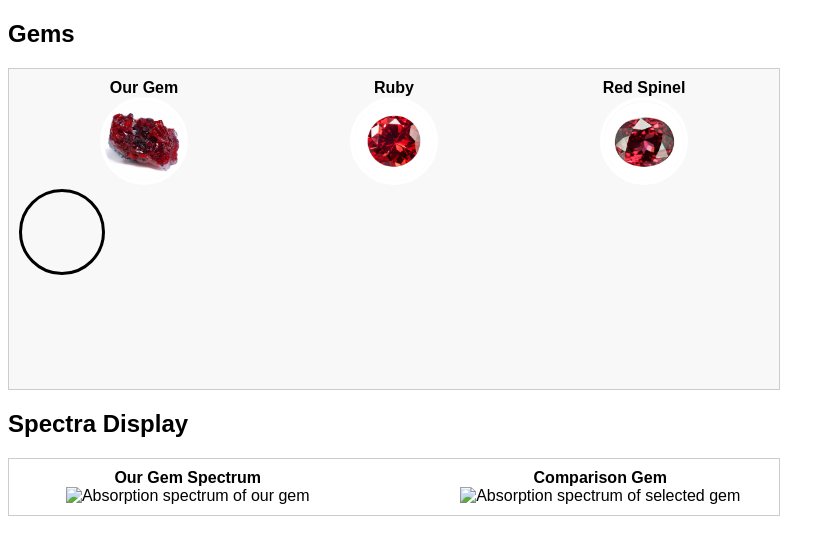
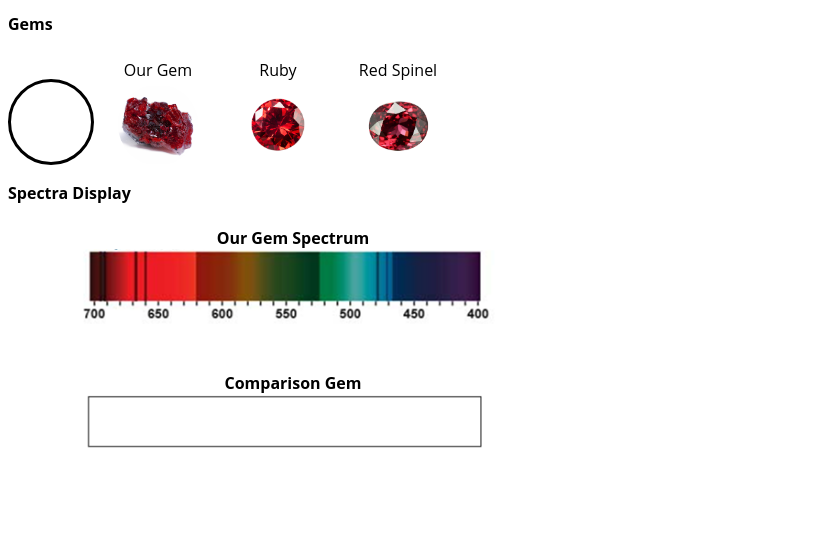
Before and after one commit to hannah-hauan/widget-spectroscope, a plain HTML site: page index.html in a window 1280 px wide. Shown: the whole page, without its empty margins (0-835 px from the left). Drawn offline with Linux system fonts and the light colour scheme.

Commit message:
lots of updates

```diff
--- a/index.html
+++ b/index.html
@@ -1,74 +1,34 @@
-<!-- <!DOCTYPE html>
-<html lang="en">
-<head>
-    <meta charset="UTF-8">
-    <meta name="viewport" content="width=device-width, initial-scale=1.0">
-    <title>Document</title>
-    <link rel="stylesheet" href="/styles.css">
-</head>
-<body>
-    <section class="gems">
-        <h2>Gems</h2>
-
-    <div class="gem-container">
-    <div class="gem" tabindex="0" role="button" aria-label="Ruby" data-spectrum="ruby-spectrum">
-        <h3>Our Gem</h3>
-        <img src="/images/ruby2.png" alt="Mystery gemstone">
-    </div>
-    <div class="gem" tabindex="0" role="button" aria-label="Ruby" data-spectrum="ruby-spectrum">
-        <h3>Ruby</h3>
-        <img src="/images/rubyCut.png" alt="Ruby gemstone">
-    </div>
-    <div class="gem" tabindex="0" role="button" aria-label="Red Spinel" data-spectrum="spinel-spectrum">
-        <h3>Red Spinel</h3>
-        <img src="/images/spinelCut.png" alt="Red Spinel gemstone">
-  </div>
-   </section>
-  <div class="spectroscope" tabindex="0" aria-label="Draggable spectroscope" id="spectroscope" role="img" aria-label="Spectroscope tool" tabindex="0">
-    <div class="lens"></div>
-  </div>
-
-  <section class="spectra">
-    <h2>Spectra Display</h2>
-    <div class="spectra-display">
-        <div class="spectrum">
-        <h3>Our Gem</h3>
-        <img src="our-gem-spectrum.jpg" alt="Absorption spectrum of our gem">
-        </div>
-        <div class="spectrum" id="comparison-spectrum">
-        <h3>Comparison Gem</h3>
-        <img src="" alt="Absorption spectrum of selected gem">
-        </div>
-  </div>
-  </section>
-  <script src="/spectroscope.js"></script>
-</body>
-</html>
- -->
-
  <!DOCTYPE html>
  <html lang="en">
  <head>
  <meta charset="UTF-8">
  <title>Gem Spectra Display</title>
  <style>
+
+  html {
+    max-width: 600px;
+  }
+
    body {
-     font-family: Arial, sans-serif;
+     font-family: Open sans, sans-serif;
+     max-width: 600px;
    }
 
    #gameContainer {
      position: relative;
-     width: 750px;
-     height: 300px;
-     border: 1px solid #ccc;
-     background-color: #f8f8f8;
+     width: 550px;
+     height: 100px;
+     /* border: 1px solid #5c3c6b; */
+     background-color: #ffffff;
      padding: 10px;
+
    }
 
    .gems-row {
      display: flex;
-     justify-content: space-around;
-     align-items: flex-start;
+     align-items: center;
+     gap: 2em;
+     margin-left: 6em;
    }
 
    .gem {
@@ -85,6 +45,8 @@
 
    #magnifier {
      position: absolute;
+     left: 0px;
+     top: 30px;
      width: 80px;
      height: 80px;
      border: 3px solid black;
@@ -94,23 +56,36 @@
    }
 
    .spectra-display {
-     display: flex;
-     justify-content: space-between;
      margin-top: 10px;
-     width: 750px;
-     border: 1px solid #ccc;
+     width: 550px;
      background-color: #fff;
      padding: 10px;
+      display: flex;
+      flex-direction: column;
+      justify-content: center;
+      align-items: center;
    }
 
    .spectra {
+     padding-bottom: 2em;
      text-align: center;
-     width: 45%;
+     width: 80%;
    }
 
    .spectra img {
      width: 100%;
      height: auto;
+     transition: opactiy 0.3s;
+   }
+
+   h2 {
+    font-family: Open sans, sans serif;
+    font-size: 1em;
+
+   }
+
+  p {
+    margin: 0;
   }
  </style>
  </head>
@@ -120,33 +95,33 @@
  <div id="gameContainer">
    <div class="gems-row">
      <div class="gem">
-       <b>Our Gem</b><br>
-       <img src="/images/ruby2.png" alt="Our Gem"
-            data-spectrum="/images/ruby2.png">
+       <p>Our Gem</p>
+       <img src="images/ruby2.png" alt="Our Gem"
+            data-spectrum="images/spectrum_placeholder.png">
      </div>
      <div class="gem">
-       <b>Ruby</b><br>
-       <img id="rubyGem" src="/images/rubyCut.png" alt="Ruby"
-            data-spectrum="/images/rubyCut.png">
+       <p>Ruby</p>
+       <img id="rubyGem" src="images/rubyCut.png" alt="Ruby"
+            data-spectrum="images/spectrum_ruby.png">
      </div>
      <div class="gem">
-       <b>Red Spinel</b><br>
-       <img id="spinelGem" src="/images/spinelCut.png" alt="Red Spinel"
-            data-spectrum="/images/spinelCut.png">
+       <p>Red Spinel</p>
+       <img id="spinelGem" src="images/spinelCut.png" alt="Red Spinel"
+            data-spectrum="images/spectrum_redSpinel.png">
      </div>
    </div>
-   <div id="magnifier" tabindex="0" aria-label="Draggable magnifier"></div>
+   <div id="magnifier" tabindex="0"></div>
  </div>
 
  <h2>Spectra Display</h2>
  <div class="spectra-display">
    <div class="spectra">
      <b>Our Gem Spectrum</b><br>
-     <img src="/images/our_gem_spectrum_placeholder.png" alt="Absorption spectrum of our gem">
+     <img src="images/spectrum_ruby.png" alt="Absorption spectrum of our gem">
    </div>
    <div class="spectra">
      <b>Comparison Gem</b><br>
-     <img id="comparisonSpectrum" src="/images/placeholder_spectrum.png"
+     <img id="comparisonSpectrum" src="images/spectrum_placeholder.png"
           alt="Absorption spectrum of selected gem">
    </div>
  </div>
@@ -210,17 +185,34 @@
      magnifier.style.top = (clientY - containerRect.top - offsetY) + 'px';
    }
 
+   function changeSpectrumImage(newSrc) {
+  if (comparisonSpectrum.src.endsWith(newSrc)) return; // Prevent unnecessary change
+
+  comparisonSpectrum.style.opacity = 0; // Start fade-out
+
+  setTimeout(() => {
+    comparisonSpectrum.src = newSrc;
+    comparisonSpectrum.onload = () => {
+      comparisonSpectrum.style.opacity = 1; // Fade back in when loaded
+    };
+  }, 300); // Wait for fade-out before swapping
+}
+
    function checkGemCollision() {
   const magRect = magnifier.getBoundingClientRect();
+  const magCenterX = magRect.left + magRect.width / 2;
+  const magCenterY = magRect.top + magRect.height / 2;
   let matched = false;
+
+  const triggerPadding = 10; // shrink hitbox by 10px from each side
 
   gems.forEach(gem => {
     const gemRect = gem.getBoundingClientRect();
     if (
-         magRect.left < gemRect.right &&
-         magRect.right > gemRect.left &&
-         magRect.top < gemRect.bottom &&
-         magRect.bottom > gemRect.top
+      magCenterX >= gemRect.left + triggerPadding &&
+      magCenterX <= gemRect.right - triggerPadding &&
+      magCenterY >= gemRect.top + triggerPadding &&
+      magCenterY <= gemRect.bottom - triggerPadding
     ) {
       comparisonSpectrum.src = gem.dataset.spectrum;
       matched = true;
@@ -228,9 +220,11 @@
   });
 
   if (!matched) {
-       comparisonSpectrum.src = "/images/placeholder_spectrum.png";
+    comparisonSpectrum.src = "images/spectrum_placeholder.png";
   }
 }
+
+
  </script>
 
  </body>
```
Also changed, not shown: images/spectrum_placeholder.png (added), images/spectrum_redSpinel.png (added), images/spectrum_ruby.png (added), 1 other file. Lines whose indentation alone changed are shown as unchanged.
